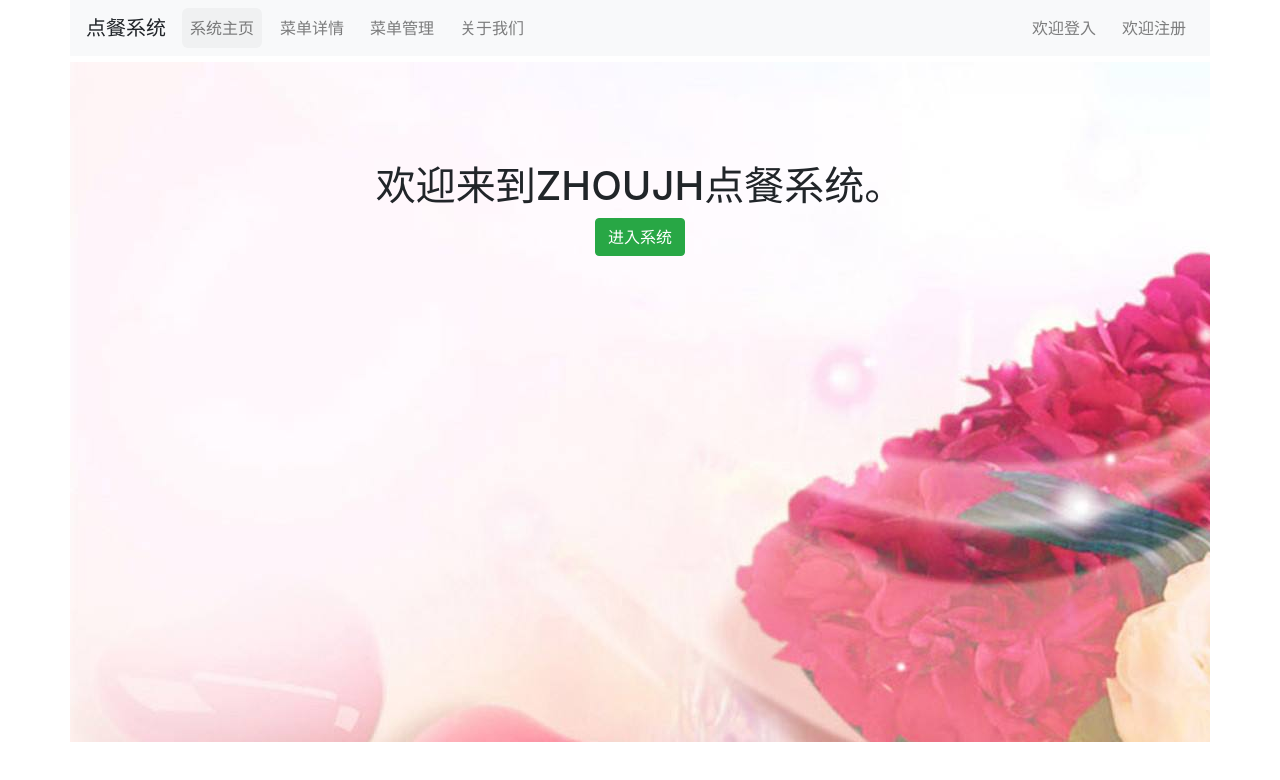
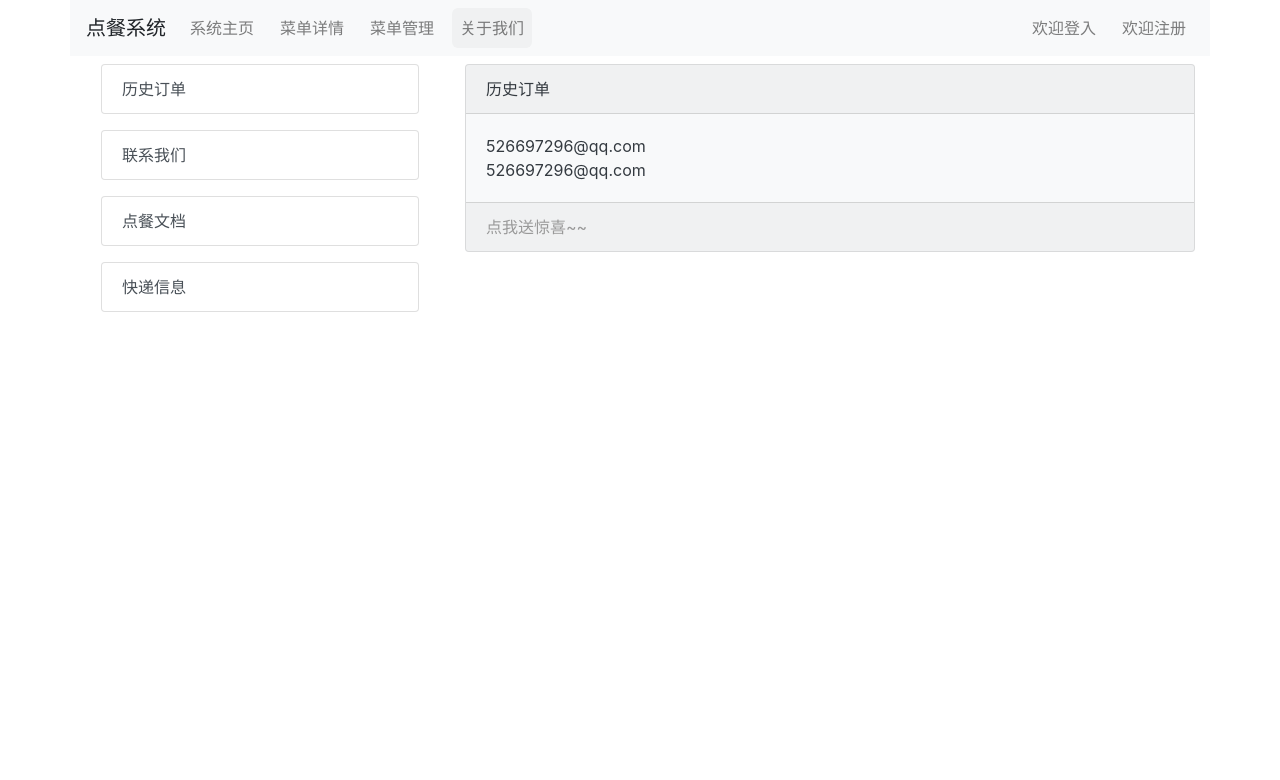
Before and after one commit to 526697296/Vue-OrderSystem, a Vue app: page /about/ahis in a window 1280 px wide. Before the commit this address led to /home. Shown: the top 780 px of the page. Built offline with nearby package versions, Linux system fonts and the light colour scheme.

Commit message:
构建二级路由

```diff
--- a/src/components/about/About.vue
+++ b/src/components/about/About.vue
@@ -4,16 +4,16 @@
       <!-- about下面四个导航 -->
       <div class="col-4">
         <div class="list-group mb-5">
-          <router-link tag="div" class="nav-link" :to="{name:'hislink'}" exact>
+          <router-link tag="div" class="nav-link" :to="{name:'ahis'}" exact>
             <a class="list-group-item list-group-item-action">历史订单</a>
           </router-link>
-          <router-link tag="div" class="nav-link" :to="{name:'conlink'}" exact>
+          <router-link tag="div" class="nav-link" :to="{name:'acontent'}" exact>
             <a class="list-group-item list-group-item-action">联系我们</a>
           </router-link>
-          <router-link tag="div" class="nav-link" :to="{name:'ogulink'}" exact>
+          <router-link tag="div" class="nav-link" :to="{name:'aogu'}" exact>
             <a class="list-group-item list-group-item-action">点餐文档</a>
           </router-link>
-          <router-link tag="div" class="nav-link" :to="{name:'dellink'}" exact>
+          <router-link tag="div" class="nav-link" :to="{name:'adel'}" exact>
             <a class="list-group-item list-group-item-action">快递信息</a>
           </router-link>
         </div>
--- a/src/components/about/Adel.vue
+++ b/src/components/about/Adel.vue
@@ -1,7 +1,7 @@
 <template>
   <div class="con">
       <div class="mt-2 card bg-light text-dark">
-        <div class="card-header">联系我们</div>
+        <div class="card-header">快递信息</div>
         <div class="card-body">
             <div class="card-text">526697296@qq.com</div>
             <div class="card-text">526697296@qq.com</div>
--- a/src/components/about/Aogu.vue
+++ b/src/components/about/Aogu.vue
@@ -1,7 +1,7 @@
 <template>
   <div class="con">
       <div class="mt-2 card bg-light text-dark">
-        <div class="card-header">联系我们</div>
+        <div class="card-header">点餐文档</div>
         <div class="card-body">
             <div class="card-text">526697296@qq.com</div>
             <div class="card-text">526697296@qq.com</div>
--- a/src/components/about/aHis.vue
+++ b/src/components/about/aHis.vue
@@ -1,7 +1,7 @@
 <template>
   <div class="con">
       <div class="mt-2 card bg-light text-dark">
-        <div class="card-header">联系我们</div>
+        <div class="card-header">历史订单</div>
         <div class="card-body">
             <div class="card-text">526697296@qq.com</div>
             <div class="card-text">526697296@qq.com</div>
--- a/src/router/index.js
+++ b/src/router/index.js
@@ -8,10 +8,10 @@ import About from '../components/about/About.vue'
 import Login from '../components/Login.vue'
 import Admin from '../components/Admin.vue'
 // About二级路由
-// import Con from '../components/about/Con.vue'
-// import Del from '../components/about/Del.vue'
-// import His from '../components/about/His.vue'
-// import Ogu from '../components/about/Ogu.vue'
+import Acontent from '../components/about/Acontent.vue'
+import Adel from '../components/about/Adel.vue'
+import Ahis from '../components/about/Ahis.vue'
+import Aogu from '../components/about/Aogu.vue'
 Vue.use(Router)
 export default new Router({
   mode:'history',
@@ -39,29 +39,29 @@ export default new Router({
       path: '/about',
       name: 'About',
       component: About,
-      // redirect:'/about/his',
-      // children:[
-      //   {
-      //     path:'/about/con',
-      //     name:'conlink',
-      //     component:Con
-      //   },
-      //   {
-      //     path:'/about/del',
-      //     name:'dellink',
-      //     component:Del
-      //   },
-      //   {
-      //     path:'/about/his',
-      //     name:'hislink',
-      //     component:His
-      //   },
-      //   {
-      //     path:'/about/ogu',
-      //     name:'ogulink',
-      //     component:Ogu
-      //   }
-      // ]
+      redirect:'/about/ahis',
+      children:[
+        {
+          path:'/about/acontent',
+          name:'acontent',
+          component:Acontent
+        },
+        {
+          path:'/about/adel',
+          name:'adel',
+          component:Adel
+        },
+        {
+          path:'/about/ahis',
+          name:'ahis',
+          component:Ahis
+        },
+        {
+          path:'/about/aogu',
+          name:'aogu',
+          component:Aogu
+        }
+      ]
     },
     {
       path: '/login',
```
